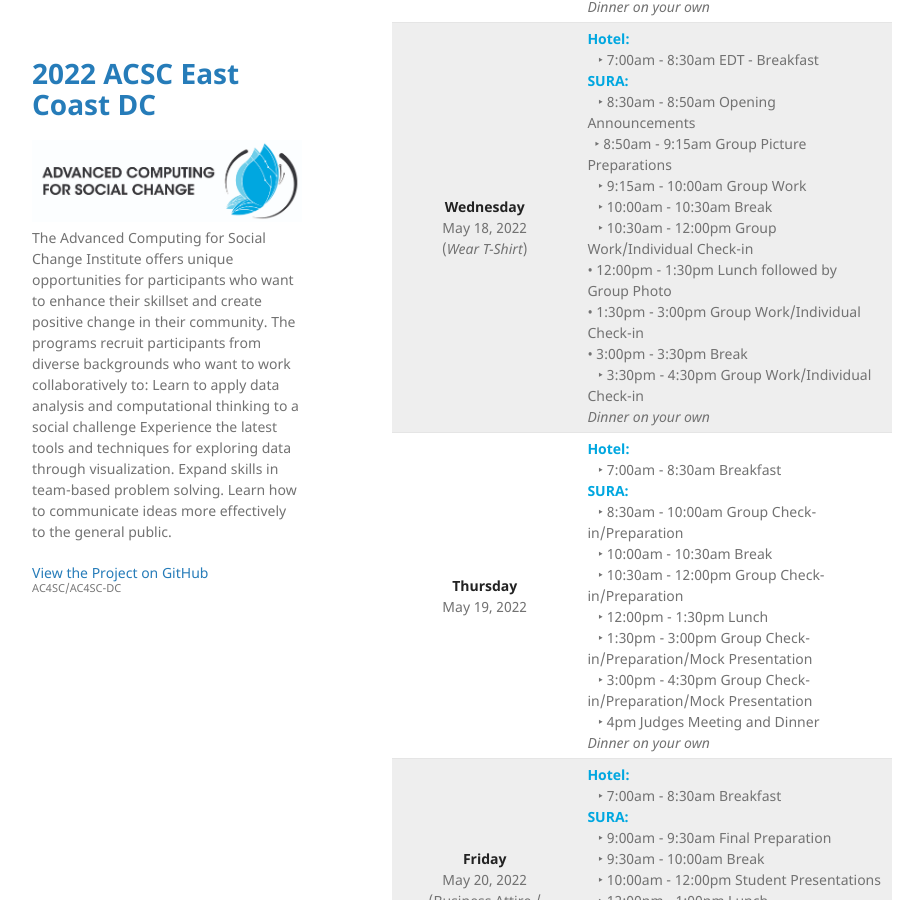
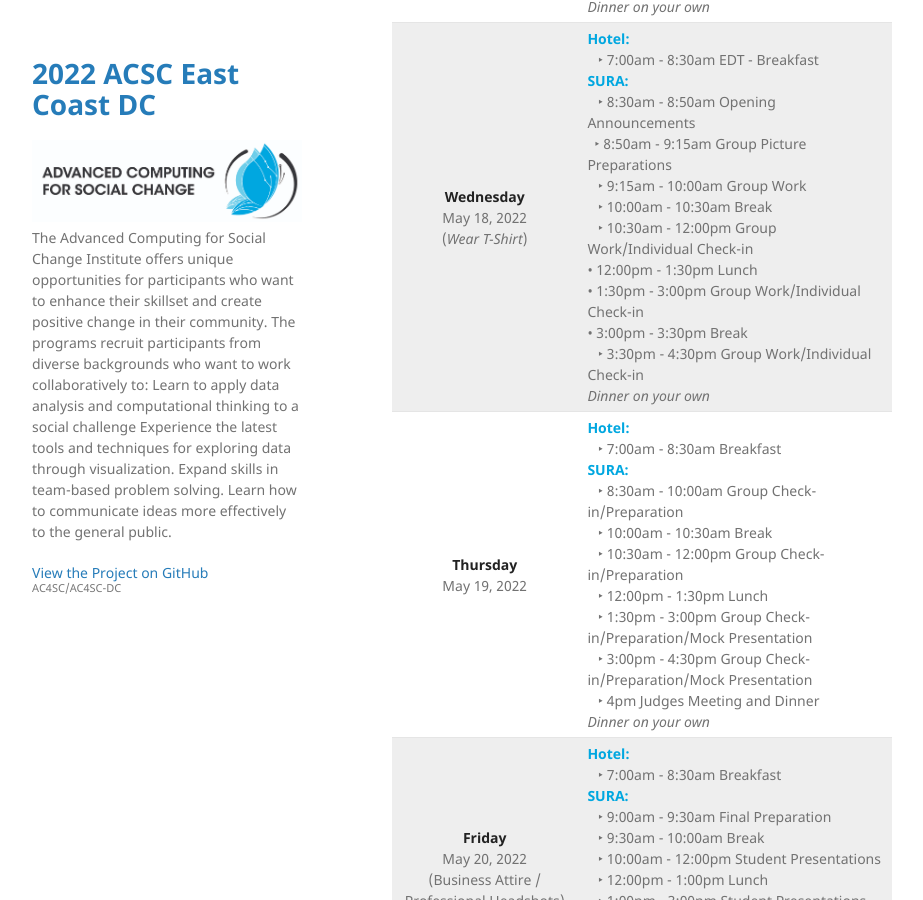
Before and after one commit to AC4SC/AC4SC-DC, a Jekyll site: the page built from index.md, in a window 1280 px wide and 900 px high, scrolled down 1904 px. Shown: the whole window, without its empty margins (178-1101 px from the left). Built offline with Jekyll 4.4.1, drawn with Linux system fonts in a browser that asks for light colours; our own code applies the rules of GitHub Pages for plain Markdown files.

Commit message:
Update index.md

```diff
--- a/index.md
+++ b/index.md
@@ -52,7 +52,7 @@
 | **Sunday** <br> May 15, 2022 | <strong><font color='#00a7e0'>Hotel:</font></strong> <br> &ensp; ‣ Travel and COVID-19 Test at Hotel _(Check-in begins at 4pm)_  <br> <strong><font color='#00a7e0'>SURA:</font></strong> <br> &ensp; ‣ 6:00pm  Informal Meet and Greet and Dinner (Rooftop Conference Space) |
 | **Monday** <br> May 16, 2022 |  <strong><font color='#00a7e0'>Hotel:</font></strong> <br> &ensp; ‣ 7:00am - 8:30am EDT - Breakfast <br>  <strong><font color='#00a7e0'>SURA:</font></strong> <br> &ensp; ‣ 8:30am - 8:45am  Opening, Code of Conduct and IRB Evaluation <br> &ensp; ‣ 8:45am - 10:40am Critical Thinking <br> &ensp; ‣ 10:40am - 10:45am Break <br> &ensp; ‣ 10:45am - 11:15am delayed Walk to White Hourse <br> &ensp; ‣ 11:15am - 11:30am Break <br> &ensp; ‣ 11:30am - 12:30pm	Computational & Data Science Matters <br> &ensp; ‣ 12:30pm - 2:00pm Lunch / Icebreaker <br> &ensp; ‣ 2:00pm - 2:10pm Break <br> &ensp; ‣ 2:10pm - 3:30pm Practical Applications & Data Visualization Tutorial <br> &ensp; ‣ 3:30pm - 4:30pm Group Work/Tutorials <br> _Dinner on your own_ |
 | **Tuesday** <br> May 17, 2022 |  <strong><font color='#00a7e0'>Hotel:</font></strong> <br> &ensp; ‣ 7:00am - 8:30am EDT - Breakfast <br>  <strong><font color='#00a7e0'>SURA:</font></strong> <br> &ensp; ‣ 8:30am - 9:00am Icebreaker <br> &ensp; ‣ 9:00am - 10:00am New User Training <br> &ensp; ‣ 10:00am - 10:30am Break <br> &ensp; ‣ 10:30am - 12:00pm	Group Work <br> &ensp; ‣ 12:00pm - 1:30pm	Lunch <br> &ensp; ‣ 1:30pm - 3:00pm Group Work/Individual Check-in <br> &ensp; ‣ 3:00pm - 3:30pm Break <br> &ensp; ‣ 3:30pm - 4:30pm Group Work/Individual Check-in <br> _Dinner on your own_ |
-| **Wednesday** <br> May 18, 2022 <br> (_Wear T-Shirt_) |  <strong><font color='#00a7e0'>Hotel:</font></strong> <br> &ensp; ‣ 7:00am - 8:30am EDT - Breakfast <br>  <strong><font color='#00a7e0'>SURA:</font></strong> <br> &ensp; ‣ 8:30am - 8:50am Opening Announcements <br> &ensp;‣ 8:50am - 9:15am Group Picture Preparations <br> &ensp; ‣ 9:15am - 10:00am Group Work <br> &ensp; ‣ 10:00am - 10:30am	Break <br> &ensp; ‣ 10:30am - 12:00pm Group Work/Individual Check-in <br> • 12:00pm - 1:30pm	Lunch followed by Group Photo <br> • 1:30pm - 3:00pm Group Work/Individual Check-in <br> • 3:00pm - 3:30pm	Break <br> &ensp; ‣ 3:30pm - 4:30pm Group Work/Individual Check-in <br> _Dinner on your own_ |
+| **Wednesday** <br> May 18, 2022 <br> (_Wear T-Shirt_) |  <strong><font color='#00a7e0'>Hotel:</font></strong> <br> &ensp; ‣ 7:00am - 8:30am EDT - Breakfast <br>  <strong><font color='#00a7e0'>SURA:</font></strong> <br> &ensp; ‣ 8:30am - 8:50am Opening Announcements <br> &ensp;‣ 8:50am - 9:15am Group Picture Preparations <br> &ensp; ‣ 9:15am - 10:00am Group Work <br> &ensp; ‣ 10:00am - 10:30am	Break <br> &ensp; ‣ 10:30am - 12:00pm Group Work/Individual Check-in <br> • 12:00pm - 1:30pm	Lunch  <br> • 1:30pm - 3:00pm Group Work/Individual Check-in <br> • 3:00pm - 3:30pm	Break <br> &ensp; ‣ 3:30pm - 4:30pm Group Work/Individual Check-in <br> _Dinner on your own_ |
 | **Thursday** <br> May 19, 2022 <br> |  <strong><font color='#00a7e0'>Hotel:</font></strong> <br> &ensp; ‣ 7:00am - 8:30am Breakfast <br> <strong><font color='#00a7e0'>SURA:</font></strong> <br> &ensp; ‣ 8:30am - 10:00am Group Check-in/Preparation <br> &ensp; ‣ 10:00am - 10:30am	Break <br> &ensp; ‣ 10:30am - 12:00pm Group Check-in/Preparation <br> &ensp; ‣ 12:00pm - 1:30pm Lunch <br> &ensp; ‣ 1:30pm - 3:00pm Group Check-in/Preparation/Mock Presentation <br> &ensp; ‣ 3:00pm - 4:30pm Group Check-in/Preparation/Mock Presentation <br> &ensp; ‣ 4pm Judges Meeting and Dinner <br> _Dinner on your own_ |
 | **Friday** <br> May 20, 2022 <br> (Business Attire / Professional Headshots) |  <strong><font color='#00a7e0'>Hotel:</font></strong> <br> &ensp; ‣ 7:00am - 8:30am Breakfast <br> <strong><font color='#00a7e0'>SURA:</font></strong> <br> &ensp; ‣ 9:00am - 9:30am Final Preparation <br> &ensp; ‣ 9:30am - 10:00am Break <br> &ensp; ‣ 10:00am - 12:00pm Student Presentations <br> &ensp; ‣ 12:00pm - 1:00pm Lunch <br> &ensp; ‣ 1:00pm - 3:00pm Student Presentations <br> &ensp; ‣ 3:00pm - 3:30pm Break / Post Survey <br> &ensp; ‣ 3:30pm - 4:30pm	Student Presentations / Closing <br> _Dinner on your own_ |
 | **Saturday** <br> May 21, 2022 |  <strong><font color='#00a7e0'>Hotel:</font></strong> <br> &ensp; ‣ Travel/Departure (Check-out time 11am) |
```
